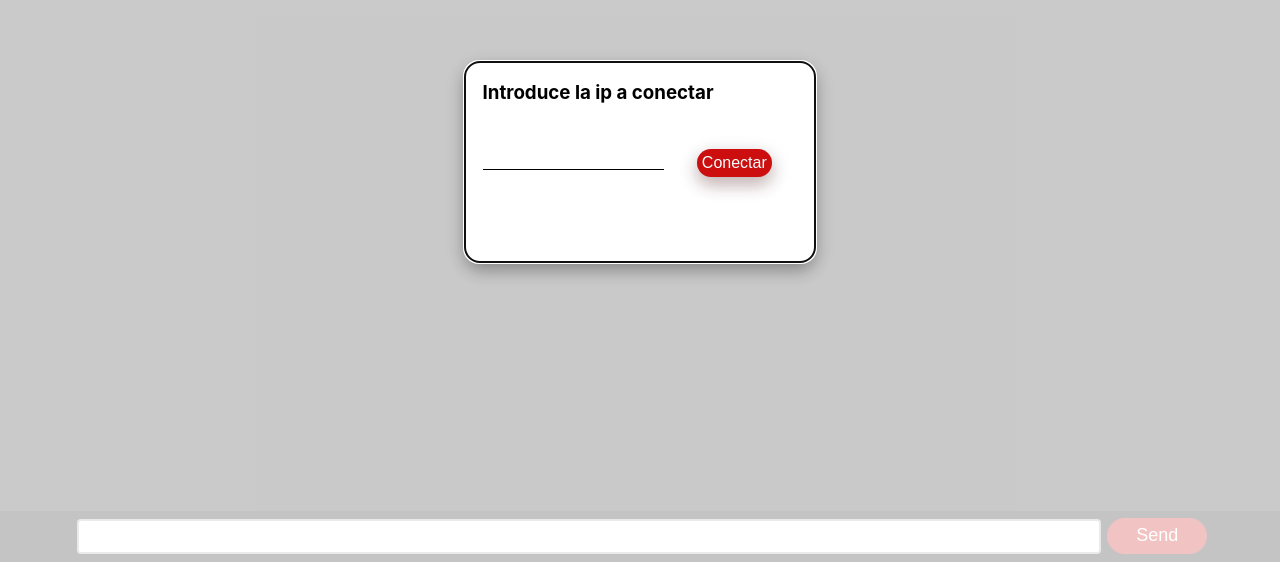
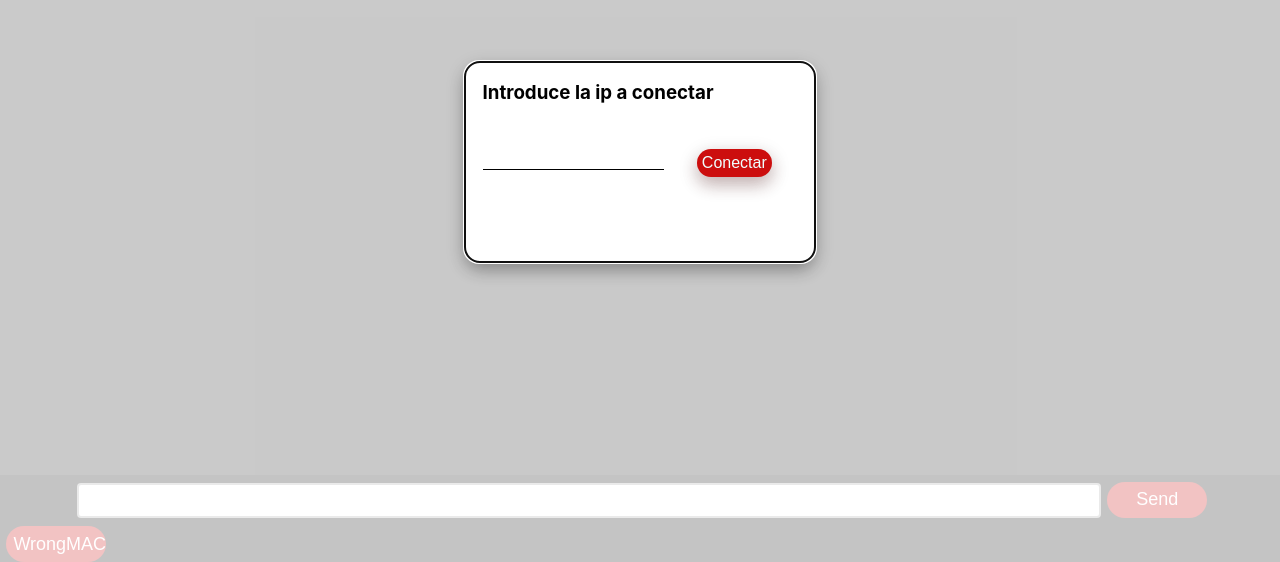
Before and after one commit to RedBrickBurrito/ASCP-react, a React (Create React App) app in the folder client-front/: page / in a window 1280 px wide. Shown: the part 238-800 px from the top of the page. Built offline with nearby package versions, Linux system fonts and the light colour scheme; no server answers.

Commit message:
AddedWrongMacButton

```diff
--- a/client-front/src/App.js
+++ b/client-front/src/App.js
@@ -87,6 +87,25 @@ function App() {
     setValue("");
   };
 
+  const incorrectMac = async (e) => {
+    e.preventDefault();
+    // key = the key both parties have agreed on through diffie-hellman
+    if (!key.current) {
+      alert('Aun no se recibe una llave del otro lado :(');
+      return;
+    }
+    await fetch('http://localhost:2021/mac_incorrecta', {
+      headers: {
+        Accept: "application/json",
+        "Content-Type": "application/json",
+      },
+      method: "POST",
+      body: JSON.stringify({ function: 1, data: value }),
+    });
+    clientSentMessage(value);
+    setValue("");
+  };
+
   const clientSentMessage = (message) => {
     const p = document.createElement("p");
     p.innerHTML = message;
@@ -114,6 +133,9 @@ function App() {
       console.log('se recibio la llave compartida ', sharedKey);
       key.current = sharedKey;
     });
+    socket.current.on('mac incorrecta', ()=> {
+      alert('Se recibio una MAC modificada');
+    })
   }, []);
 
   return (
@@ -177,6 +199,13 @@ function App() {
             >
               Send
             </button>
+            <button
+
+              className="send-message-button"
+              onClick={incorrectMac}
+            >
+              WrongMAC
+            </button>
         </form>
       </div>
       </div>
```
Also changed, not shown: 1 other file (tests, documents, lock files or other folders).
